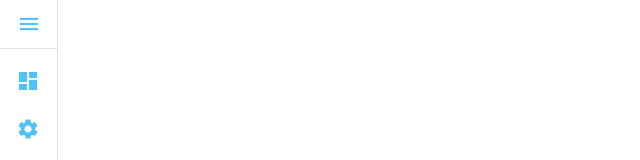
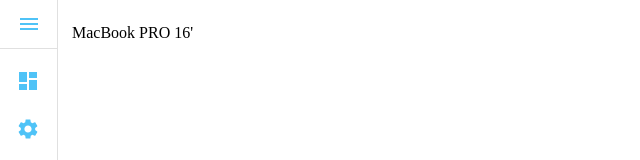
Before and after one commit to Burbon13/PriceAnalyzer2, a React (Create React App) app: page /product in a window 1280 px wide. Shown: the top 160 px of the page, without its empty margins (0-640 px from the left). Built offline with nearby package versions, Linux system fonts and the light colour scheme.

Commit message:
Created product page

```diff
--- a/package.json
+++ b/package.json
@@ -28,8 +28,11 @@
     "electron-is-dev": "^1.2.0",
     "react": "^16.13.1",
     "react-dom": "^16.13.1",
+    "react-redux": "^7.2.0",
     "react-router-dom": "^5.2.0",
-    "react-scripts": "3.4.1"
+    "react-scripts": "3.4.1",
+    "redux": "^4.0.5",
+    "redux-thunk": "^2.3.0"
   },
   "scripts": {
     "electron": "electron .",
--- a/src/App.js
+++ b/src/App.js
@@ -6,10 +6,18 @@
 import Dashboard from "./pages/Dashboard";
 import Settings from "./pages/Settings";
 import Info from "./pages/Info";
+import Product from "./pages/Product";
+import {applyMiddleware, createStore} from 'redux';
+import {Provider} from 'react-redux';
+import rootReducer from "./lib/redux";
+import thunk from 'redux-thunk';
+
+let store = createStore(rootReducer, applyMiddleware(thunk));
 
 function App() {
     return (
         <ThemeProvider theme={theme}>
+            <Provider store={store}>
                 <BrowserRouter>
                     <Route render={({location, history}) => (
                         <SideMenu history={history}>
@@ -18,11 +26,13 @@
                                 <Route exact path="/index" component={Dashboard}/>
                                 <Route exact path="/dashboard" component={Dashboard}/>
                                 <Route exact path="/settings" component={Settings}/>
+                                <Route exact path="/product" component={Product}/>
                                 <Route exact path="/info" component={Info}/>
                             </Switch>
                         </SideMenu>
                     )}/>
                 </BrowserRouter>
+            </Provider>
         </ThemeProvider>
     );
 }
--- a/src/components/ProductListItem/ProductListItem.js
+++ b/src/components/ProductListItem/ProductListItem.js
@@ -6,6 +6,10 @@
 
 const ProductListItem = ({product}) => {
     const classes = useStyles();
+
+    const onManageClicked = () => {
+
+    };
 
     return (
         <Paper variant={"outlined"} className={classes.root}>
--- /dev/null
+++ b/src/lib/redux/index.js
@@ -0,0 +1,8 @@
+import {combineReducers} from 'redux';
+import product from "./reducers/product";
+
+const rootReducer = combineReducers({
+    product
+});
+
+export default rootReducer;
--- /dev/null
+++ b/src/lib/redux/reducers/product.js
@@ -0,0 +1,42 @@
+const initialState = {
+    // TODO CHANGE
+    product: {
+        name: 'MacBook PRO 16\'',
+        currentPrice: 16000.99,
+        lowestPrice: 14500.90,
+        currency: 'RON',
+        store: 'eMag',
+        lastUpdateDate: new Date(),
+        history: []
+    },
+    loading: false,
+    error: null
+};
+
+const product = (state = initialState, action) => {
+    switch (action.type) {
+        case 'LOADING_PRODUCT':
+            return {
+                ...state,
+                loading: true,
+                error: null
+            };
+        case 'ERROR':
+            return {
+                ...state,
+                loading: false,
+                error: action.data.error
+            };
+        case 'PRODUCT_LOADED':
+            return {
+                ...state,
+                loading: false,
+                error: null,
+                product: action.data.product
+            };
+        default:
+            return state;
+    }
+};
+
+export default product;
--- /dev/null
+++ b/src/pages/Product/Product.js
@@ -0,0 +1,22 @@
+import React from "react";
+import useStyles from "./styles";
+import {connect} from "react-redux";
+
+
+const Product = ({product, loading, error, ...props}) => {
+    const classes = useStyles();
+
+    return (
+        <div>{product.name}</div>
+    );
+};
+
+const mapStateToProps = state => {
+    return {
+        product: state.product.product,
+        loading: state.product.loading,
+        error: state.product.error
+    };
+};
+
+export default connect(mapStateToProps)(Product);
--- /dev/null
+++ b/src/pages/Product/index.js
@@ -0,0 +1,3 @@
+import Product from "./Product";
+
+export default Product;
--- /dev/null
+++ b/src/pages/Product/styles.js
@@ -0,0 +1,7 @@
+import makeStyles from "@material-ui/core/styles/makeStyles";
+
+const useStyles = makeStyles((theme) => ({
+
+}));
+
+export default useStyles;
```
Also changed, not shown: 1 other file (tests, documents, lock files or other folders). Lines whose indentation alone changed are shown as unchanged.
